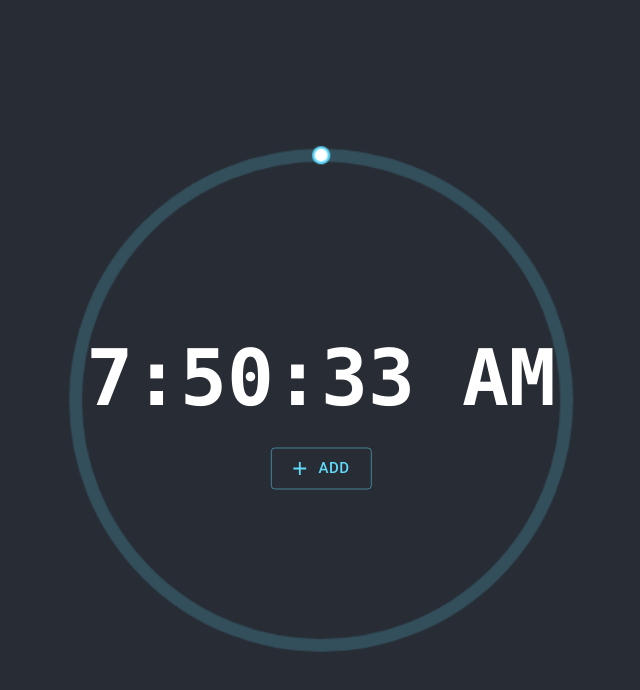
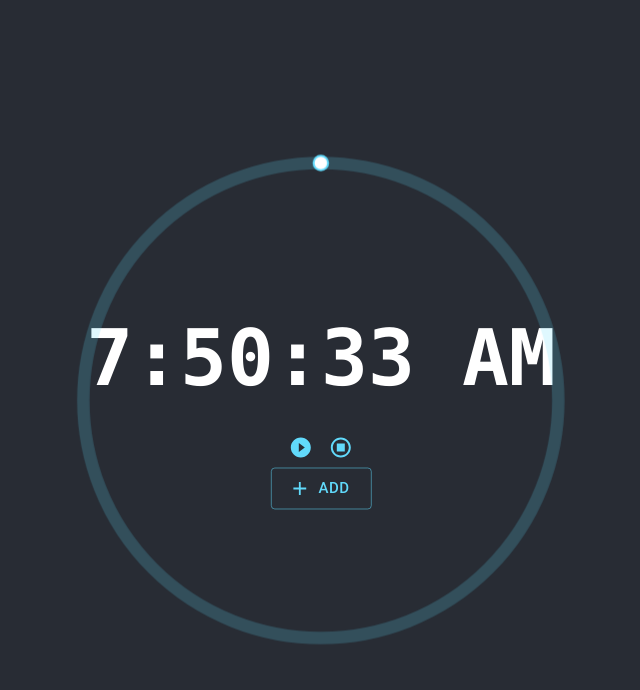
Before and after one commit to Xin-Mai/sticky-note, a React (Create React App) app: page / in a window 1280 px wide. Shown: the top 690 px of the page, without its empty margins (319-959 px from the left). Built offline with nearby package versions, Linux system fonts and the light colour scheme.

Commit message:
feat: counting down, improve size setting

```diff
--- a/src/components/CircularProgress/CircularProgress.tsx
+++ b/src/components/CircularProgress/CircularProgress.tsx
@@ -6,48 +6,66 @@ export type Status = 'setting' | 'counting';
 
 interface Props {
   id?: string;
+  initVal?: number;
   size?: number;
   color?: string;
   status?: Status;
   style?: React.CSSProperties,
   onStatusChange?(status: Status): void;
+  onInitValChange?(val: number): void;
 }
 
 export default function CircularProgress(props: Props) {
   const { id = 'circular-progress', size = 200, color = '#61dafb', status = 'setting' } = props;
+  const slotId = id + '-slot';
   const lineWidth = size / 40;
-  const [initVal, setInitVal] = useState(0);
+  const [initVal, setInitVal] = useState(props.initVal || 0);
   const [canvasCtx, setCanvasCtx] = useState<null | CanvasRenderingContext2D>(null);
+  const [slotCtx, setSlotCtx]  = useState<null | CanvasRenderingContext2D>(null);
 
   const slotPath = useRef<null | Path2D>(null);
   const buttonPath = useRef<null | Path2D>(null);
   const canvas = useRef<null | HTMLCanvasElement>(null);
+  const slotCanvas = useRef<null | HTMLCanvasElement>(null);
   const dragging = useRef<boolean>(false);
 
   // get canvas element
   useEffect(() => {
     canvas.current = document.getElementById(id) as HTMLCanvasElement;
-    return () => {canvas.current = null };
+    slotCanvas.current = document.getElementById(slotId) as HTMLCanvasElement;
+    return () => {
+      canvas.current = null;
+      slotCanvas.current = null;
+    };
   });
 
   // init context
   useEffect(() => {
-    if (!canvas.current) return;
+    if (!canvas.current || !slotCanvas.current) return;
     const ctx = canvas.current.getContext('2d');
     ctx?.save();
     ctx?.scale(window.devicePixelRatio, window.devicePixelRatio);
     setCanvasCtx(ctx);
 
+    const sCtx = slotCanvas.current?.getContext('2d');
+    sCtx?.save();
+    sCtx?.scale(window.devicePixelRatio, window.devicePixelRatio);
+    setSlotCtx(sCtx);
+
     return () => {
       ctx?.restore();
-      ctx?.clearRect(0, 0, size, size)
+      ctx?.clearRect(0, 0, size, size);
       setCanvasCtx(null);
+
+      sCtx?.restore();
+      sCtx?.clearRect(0, 0, size, size);
+      setSlotCtx(null);
     }
   }, [id, size]);
 
   // draw slot
   useEffect(() => {
-    const ctx = canvasCtx;
+    const ctx = slotCtx;
     if (!ctx) return;
     const radius = size / 2;
 
@@ -61,8 +79,27 @@ export default function CircularProgress(props: Props) {
 
     slotPath.current = path;
 
-    return () => { slotPath.current = null };
-  }, [size, color, lineWidth, initVal, canvasCtx]);
+    return () => {
+      slotPath.current = null;
+      slotCtx?.clearRect(0, 0, size, size);
+    };
+  }, [size, color, lineWidth, initVal, slotCtx]);
+
+    // draw ring
+    useEffect(() => {
+      const ctx = canvasCtx;
+      if (!ctx) return;
+      const radius = size / 2;
+
+      ctx.lineWidth = lineWidth;
+      ctx.lineCap = 'round';
+      ctx.strokeStyle = color;
+
+      const path = new Path2D();
+      path.arc(radius, radius, radius - lineWidth, -0.5 * Math.PI, initVal - 0.5 * Math.PI);
+      ctx.stroke(path);
+
+    }, [canvasCtx, color, initVal, lineWidth, size, status]);
 
   // draw button
   useEffect(() => {
@@ -89,9 +126,6 @@ export default function CircularProgress(props: Props) {
       canvasCtx?.clearRect(0, 0, size, size);
     };
   }, [canvasCtx, color, initVal, lineWidth, size, status]);
-
-  // const drawRing = (ctx: CanvasRenderingContext2D) => {
-  // };
 
   // const test = (x: number, y: number) => {
   //   const path = new Path2D();
@@ -127,24 +161,38 @@ export default function CircularProgress(props: Props) {
   }
 
   const pointInSlot = (x: number, y: number): boolean => {
-    if (!canvasCtx || !slotPath.current) return false;
-    return canvasCtx.isPointInStroke(slotPath.current, x , y);
+    if (!slotCtx || !slotPath.current) return false;
+    return slotCtx.isPointInStroke(slotPath.current, x , y);
   }
 
   const calculateAngle = (x: number, y: number): number => {
     const {x: tx , y: ty} = transletePoint(x, y);
     const dot = tx * 0 + ty * (-1);
     const det = tx * (-1) - ty * 0;
-    return -Math.atan2(det, dot);
+    const angel =  (- Math.atan2(det, dot) + 2 * Math.PI) % (2 * Math.PI);
+    return angel;
+    // return dragging.current ? Math.abs(angel - initVal) <= s ? angel : initVal : angel;
+  }
+
+  const updateInitVal = (val: number) => {
+    val = parseFloat(val.toFixed(2));
+    val = val === 6.27 ? 6.28 : val === 0.01 ? 0 : val;
+    if (val !== initVal && ((dragging.current && Math.abs(val - initVal) <= 0.1) || !dragging.current)) {
+      console.log('udateVal', val);
+      setInitVal(val)
+      if (props.onInitValChange) {
+        props.onInitValChange(val);
+      }
+    }
   }
 
   const handleMouseMove = (e: React.MouseEvent): void => {
+    if (!canvas.current || status !== 'setting') return;
     let {x, y} = getCoordination(e);
-    if (!canvas.current) return;
 
     if (dragging.current) {
       // redraw
-      setInitVal(calculateAngle(x, y));
+      updateInitVal(calculateAngle(x, y))
     } else {
       if (pointInButton(x, y)) {
         canvas.current.style.cursor = 'pointer';
@@ -161,7 +209,7 @@ export default function CircularProgress(props: Props) {
       dragging.current = true;
     } else if (pointInSlot(x, y)) {
       // redraw the bar
-      setInitVal(calculateAngle(x, y))
+      updateInitVal(calculateAngle(x, y));
     }
   }
 
@@ -170,15 +218,32 @@ export default function CircularProgress(props: Props) {
   }
 
   return (
+    <>
+      <canvas
+        id={slotId}
+        width={size * window.devicePixelRatio}
+        height={size * window.devicePixelRatio}
+        style={{
+          width: size,
+          height: size,
+          ...props.style
+        }}
+      >
+      </canvas>
       <canvas
         id={id}
         width={size * window.devicePixelRatio}
         height={size * window.devicePixelRatio}
-      style={{width: '100%', ...props.style}}
+        style={{
+          width: size,
+          height: size,
+          ...props.style
+        }}
         onMouseMove={handleMouseMove}
         onMouseDown={handleMouseDown}
         onMouseUp={handleMouseUp}
       >
       </canvas>
+    </>
   );
 }
--- a/src/components/Clock.tsx
+++ b/src/components/Clock.tsx
@@ -1,37 +1,81 @@
+import { PlayCircleFilledOutlined, StopCircleOutlined } from '@mui/icons-material';
+import { IconButton } from '@mui/material';
 import React, { useEffect, useRef, useState } from 'react';
 import CircularProgress, { Status } from './CircularProgress/CircularProgress';
 
 export default function Clock() {
   const [date, setDate] = useState<Date>(new Date());
   const [status, setStatus] = useState<Status>('setting');
+  const [isTicking, setIsTicking] = useState<boolean>(true);
+  const [progressAngel, setProgressAngel] = useState<number>(0);
+
   const timerID = useRef<undefined | NodeJS.Timer>();
+  const curAngel = useRef<number>(0);
 
   const tick = (): void => {
-    setDate(new Date());
+    if (status === 'counting') {
+      const countDown = new Date(date);
+      countDown.setTime(date.getTime() - 1000);
+      setDate(countDown);
+    } else {
+      setDate(new Date());
+    }
   }
 
   const onStatusChange = (s: Status) => {
     setStatus(s);
   }
 
+  const setTime = (angel: number) => {
+    curAngel.current = angel;
+
+    if (isTicking) {
+      setIsTicking(false);
+    }
+    let secs = 10800;
+    const near2Pi = 6.28;
+    if (angel <= near2Pi) {
+      secs *= angel / near2Pi;
+    }
+    const countDown = new Date();
+    countDown.setHours(Math.floor(secs / 3600), Math.floor(secs % 3600 / 60), secs % 60);
+    console.log('[setTime]', countDown.toLocaleTimeString());
+    setDate(countDown);
+  }
+
   useEffect(() => {
-    timerID.current = setInterval(
-      () => tick(),
-      1000
-    );
-
+    if (isTicking) {
+      timerID.current = setInterval(
+        () => tick(),
+        1000
+      );
+    }
     return () => {
       clearInterval(timerID.current);
       timerID.current = undefined;
     }
-  }, [])
+  }, [isTicking, tick]);
+
+  const startCountDown = () => {
+    setStatus('counting');
+    setIsTicking(true);
+    setProgressAngel(curAngel.current);
+  };
+
+  const stopCountDown = () => {
+    setStatus('setting');
+    setProgressAngel(0);
+    // setIsTicking(false);
+  };
 
   return (
     <div>
       <CircularProgress
-        size={400}
+        size={500}
         status={status}
+        initVal={progressAngel}
         onStatusChange={onStatusChange}
+        onInitValChange={setTime}
         style={{
           position: 'absolute',
           top: '50%',
@@ -48,6 +92,15 @@ export default function Clock() {
       >
         { date.toLocaleTimeString() }
       </h1>
+      {
+        status === 'setting' &&
+        <IconButton color="primary" onClick={startCountDown}>
+          <PlayCircleFilledOutlined />
+        </IconButton>
+      }
+      <IconButton color="primary" onClick={stopCountDown}>
+        <StopCircleOutlined />
+      </IconButton>
     </div>
   )
 };
```
Lines whose indentation alone changed are shown as unchanged.
